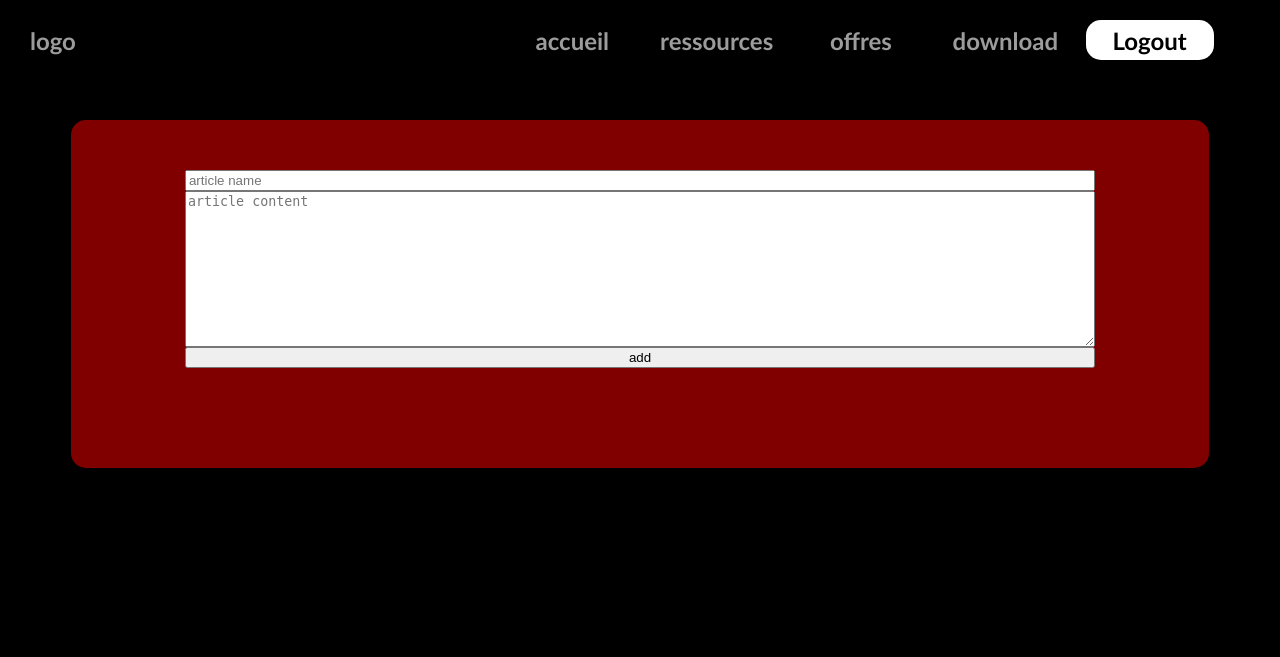
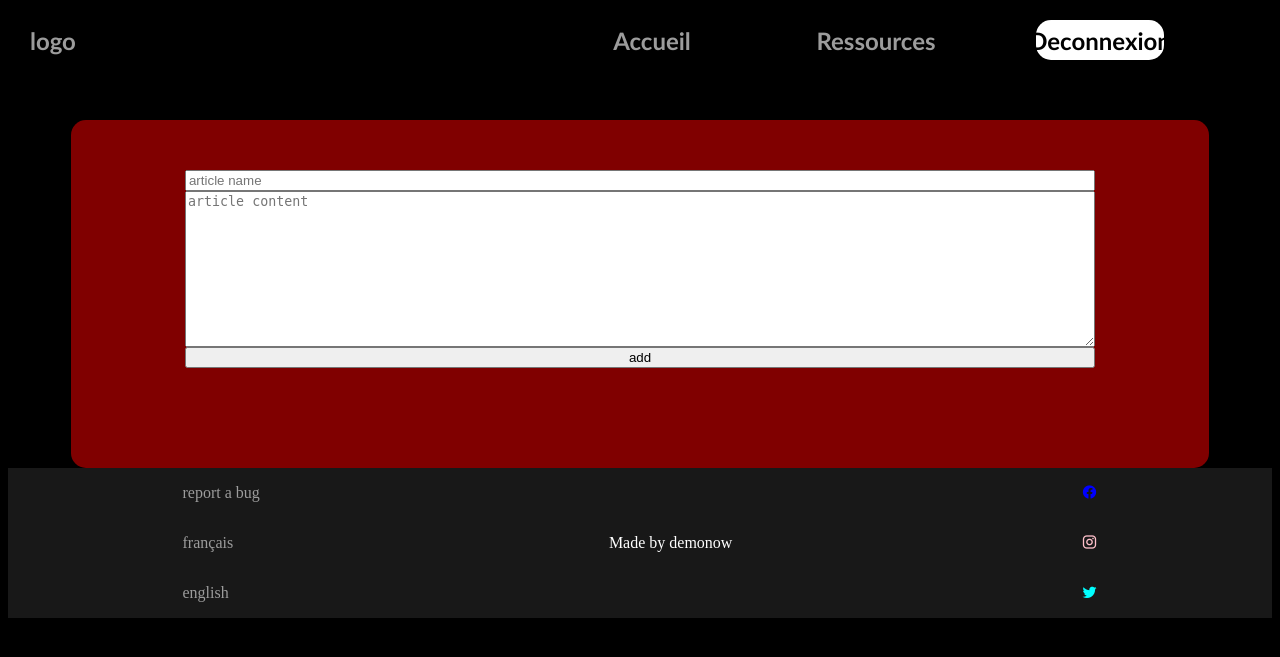
Before and after one commit to redhabouzidi/dev_web, a PHP site: page /Projet/resources.php in a window 1280 px wide. Shown: the top 657 px of the page. Run offline with PHP 8.4, Linux system fonts and the light colour scheme; the visitor is signed in with stand-in values (Sample User, id 1); data that the repository does not hold is empty.

Commit message:
ajout de la traduction de langues pour le header , du systéme d'administration , de l'ajout et de la suppression des articles

```diff
--- /dev/null
+++ b/assets/css/footer.css
@@ -0,0 +1,29 @@
+footer{
+    display: flex;
+    justify-content: space-around;
+    background-color: rgb(24, 24, 24);
+    width: 100%;
+    height: 150px;
+}
+footer div{
+
+    display: flex;
+    flex-direction: column;
+    justify-content: space-around;
+}
+footer div div{
+    display: block;
+}
+.mdi-facebook{
+    color:blue;
+}
+.mdi-instagram{
+    color: pink;
+}
+.mdi-twitter{
+    color:cyan;
+}
+footer a{
+    text-decoration: none;
+    color:rgb(156, 156, 156);
+}
--- a/assets/css/header.css
+++ b/assets/css/header.css
@@ -43,7 +43,7 @@ header{
     width: 100%;
     height: 80px;
 }
-header div a:last-child,header div a:nth-child(5){
+header div a:last-child,header div a:nth-child(3){
     background: white;
     border-radius: 15px;
     height: 50%;
@@ -52,7 +52,7 @@ header div a:last-child,header div a:nth-child(5){
     justify-content: center;
     transition:0.8s;
 }
-header div a:last-child:hover,header div a:nth-child(5):hover{
+header div a:last-child:hover,header div a:nth-child(3):hover{
     background: black;
     color: white;
     transition:0.8s;
--- a/assets/css/resources.css
+++ b/assets/css/resources.css
@@ -32,7 +32,7 @@ body{
 }
 #container section .commentaire{
     height: 80%;
-    overflow-y: auto;
+    overflow-y: scroll;
     overflow-x: hidden;
 }
 .container{
--- a/connexionSpace.php
+++ b/connexionSpace.php
@@ -39,6 +39,8 @@ session_start();
 </div>
         <p>don't have an account yet ? click <a href="subscriptionSpace.php">here</a> to subscribe</p>
         </form>
-
+<?php
+include "footer.php";
+?>
 </body>
 </html>
--- /dev/null
+++ b/footer.php
@@ -0,0 +1,19 @@
+<link rel="stylesheet" href="assets/css/footer.css">
+<link rel="stylesheet" href="https://cdn.jsdelivr.net/npm/@mdi/font@6.5.95/css/materialdesignicons.min.css">
+<footer class="scroll">
+<div>
+    <div><a href="">report a bug</a></div>
+    <div><a href="setfr.php">français</a></div>
+    <div><a href="seteng.php">english</a></div>
+</div>
+<div>
+Made by demonow
+</div>
+<div>
+<div><i class="mdi mdi-facebook"></i></div>
+<div><i class="mdi mdi-instagram"></i></div>
+<div>
+    <i class="mdi mdi-twitter"></i>
+</div>
+</div>
+</footer>
--- a/header.php
+++ b/header.php
@@ -1,15 +1,14 @@
 <link rel="stylesheet" href="assets/css/header.css">
 <header>
-
+       <?php include "trad.php";?>
         <div >
             logo
         </div>
         <div>
-            <a href="/Projet"><span>accueil</span></a>
-            <a href="resources.php"><span>ressources</span></a>
-           <a href=""><span>offres</span></a>
-            <a href=""><span>download</span></a>
-            <?php if($_SESSION['connected']===false){echo("<a href='connexionSpace.php' ><span>Connexion</span></a><a href='subscriptionSpace.php' ><span>Inscription</span></a>");}
-            else {echo("<a href='disconnect.php' ><span>Logout</span></a>");} ?>
+            <a href="/Projet"><span><?= $trad["home"]?></span></a>
+            <a href="resources.php"><span><?= $trad["res"]?></span></a>
+            <?php if($_SESSION['connected']===false){echo("<a href='connexionSpace.php' ><span>".$trad["con"]."</span></a><a href='subscriptionSpace.php' ><span>".$trad["ins"]."</span></a>");}
+            else {echo("<a href='disconnect.php' ><span>".$trad["dis"]."</span></a>");} ?>
         </div>
+
     </header>
--- a/pdo.php
+++ b/pdo.php
@@ -1,24 +1,25 @@
 <?php
 
 try {
-$pdo = new PDO('mysql:host=localhost;dbname=site;port=3306', 'root', '');
+$pdo = new PDO('sqlite:'.dirname(__FILE__).'data.db');
     $pdo->setAttribute(PDO::ATTR_DEFAULT_FETCH_MODE, PDO::FETCH_ASSOC);
     $pdo->setAttribute(PDO::ATTR_ERRMODE, PDO::ERRMODE_EXCEPTION);
 
     $pdo->query('CREATE TABLE IF NOT EXISTS compte (
-    id INT NOT NULL AUTO_INCREMENT PRIMARY KEY,
+    id INTEGER NOT NULL PRIMARY KEY AUTOINCREMENT,
     username VARCHAR(28) NOT NULL,
     password VARCHAR(28) NOT NULL,
     mail VARCHAR(100) NOT NULL UNIQUE
 )');
     $pdo->query('CREATE TABLE IF NOT EXISTS `commentaire` (
-        id INT NOT NULL AUTO_INCREMENT PRIMARY KEY,
+        id INTEGER NOT NULL PRIMARY KEY AUTOINCREMENT,
         id_art INT NOT NULL,
+        id_per INT NOT NULL,
         username VARCHAR(100) NOT NULL,
         contenu TEXT NOT NULL
       )');
     $pdo->query('CREATE TABLE IF NOT EXISTS article(
-        id int NOT NULL AUTO_INCREMENT PRIMARY KEY,
+        id INTEGER NOT NULL PRIMARY KEY AUTOINCREMENT,
         nom VARCHAR(100) NOT NULL,
         contenu text NOT NULL
         )');
--- a/resources.php
+++ b/resources.php
@@ -12,7 +12,6 @@
     <meta http-equiv="X-UA-Compatible" content="IE=edge">
     <meta name="viewport" content="width=device-width, initial-scale=1.0">
     <title>Document</title>
-    <link rel="stylesheet" href="assets/css/header.css">
     <link rel="stylesheet" href="assets/css/resources.css">
 </head>
 <body>
@@ -37,6 +36,7 @@ if(isset($_SESSION["admin"])&&$_SESSION["admin"]==true){
 
     ?>
 </div>
+    <?php include "footer.php"?>
     <script src="assets/js/resources.js"></script>
 </body>
 </html>
--- /dev/null
+++ b/seteng.php
@@ -0,0 +1,5 @@
+<?php
+    session_start();
+    $_SESSION["lang"]="en";
+    header("Location:index.php");
+?>
--- /dev/null
+++ b/setfr.php
@@ -0,0 +1,5 @@
+<?php
+    session_start();
+    $_SESSION["lang"]="fr";
+    header("Location:index.php");
+?>
--- /dev/null
+++ b/trad.php
@@ -0,0 +1,21 @@
+<?php
+    if(isset($_SESSION["lang"])&& $_SESSION["lang"]==="fr"){
+    $trad = [
+    "home" => "Accueil",
+    "res" => "Ressources",
+    "con" => "Connexion",
+    "ins" => "Inscription",
+    "dis" => "Deconnexion"
+];
+}else{
+    $trad = [
+    "home" => "Home",
+    "res" => "Ressources",
+    "con" => "Login",
+    "ins" => "Sign in",
+    "dis" => "Logout"
+
+];
+}
+
+?>
```
Also changed, not shown: assets/css/style.css (+0 -25 lines), index.php (+3 -19 lines), subscriptionSpace.php (+5 -2 lines).
